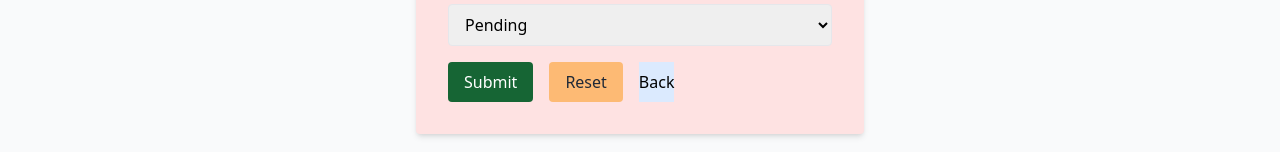
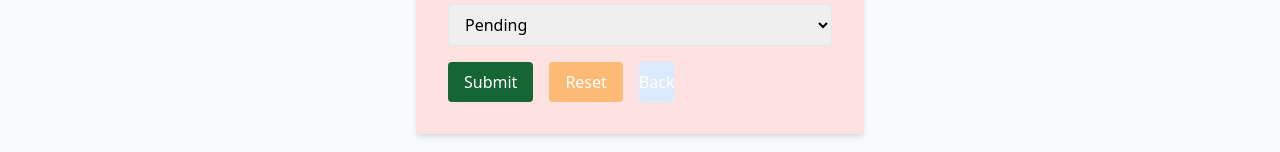
Before and after one commit to lisazumana03/lgs-car-hire-frontend, a React (Vite) app: page /make-booking in a window 1280 px wide. Shown: the part 702-854 px from the top of the page. Built offline with nearby package versions, Linux system fonts and the light colour scheme.

Commit message:
file incoming

```diff
--- a/src/pages/Reservation/Booking/BookingForm.jsx
+++ b/src/pages/Reservation/Booking/BookingForm.jsx
@@ -85,7 +85,7 @@ function BookingForm() {
                 </div>
                 <div className="flex gap-4">
                     <button type="submit" className="bg-green-800 text-white px-4 py-2 rounded hover:bg-red-700">Submit</button>
-                    <button type="reset" className="bg-orange-300 text-gray-800 px-4 py-2 rounded hover:bg-gray-400" onClick={() => setForm({
+                    <button type="reset" className="bg-orange-300 text-white px-4 py-2 rounded hover:bg-gray-400" onClick={() => setForm({
                         cars: [""],
                         bookingDateAndTime: "",
                         startDate: "",
@@ -94,7 +94,7 @@ function BookingForm() {
                         dropOffLocation: "",
                         bookingStatus: "pending"
                     })}>Reset</button>
-                    <button type="return" className="bg-blue-100"> Back </button>
+                    <button type="return" className="bg-blue-100 text-white"> Back </button>
                 </div>
             </form>
         </div>
```
